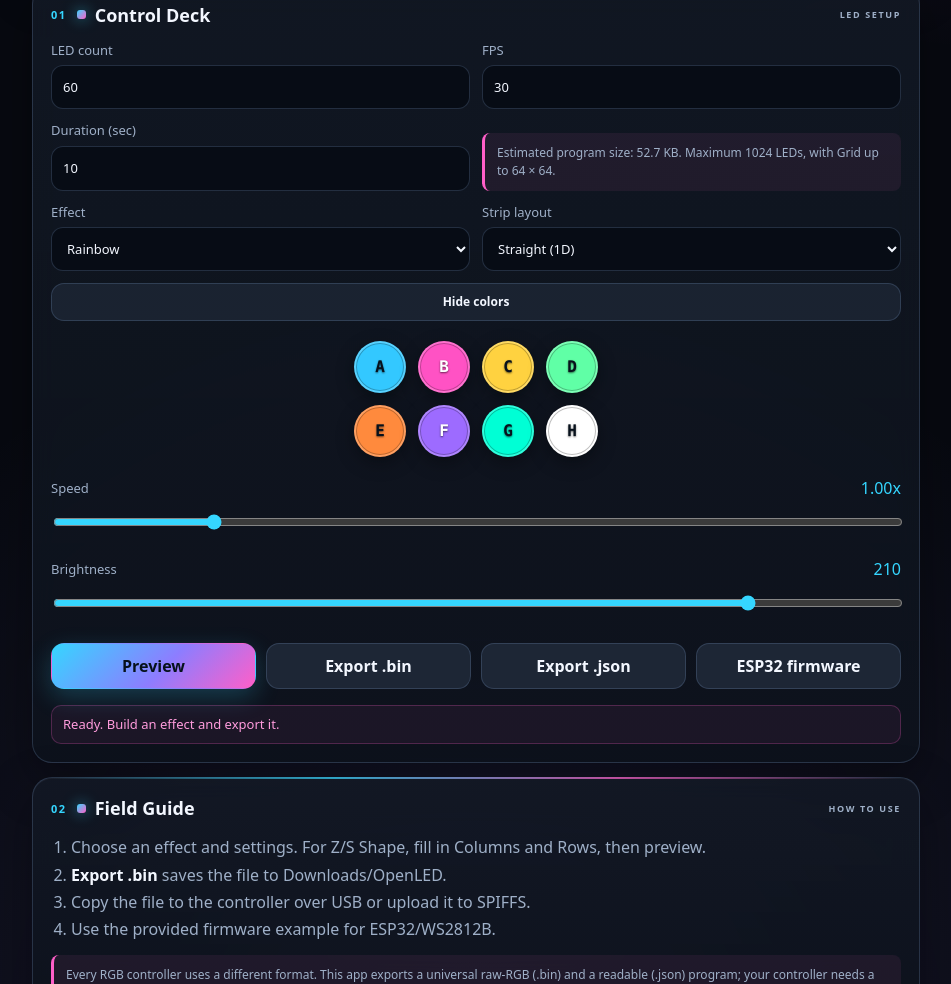
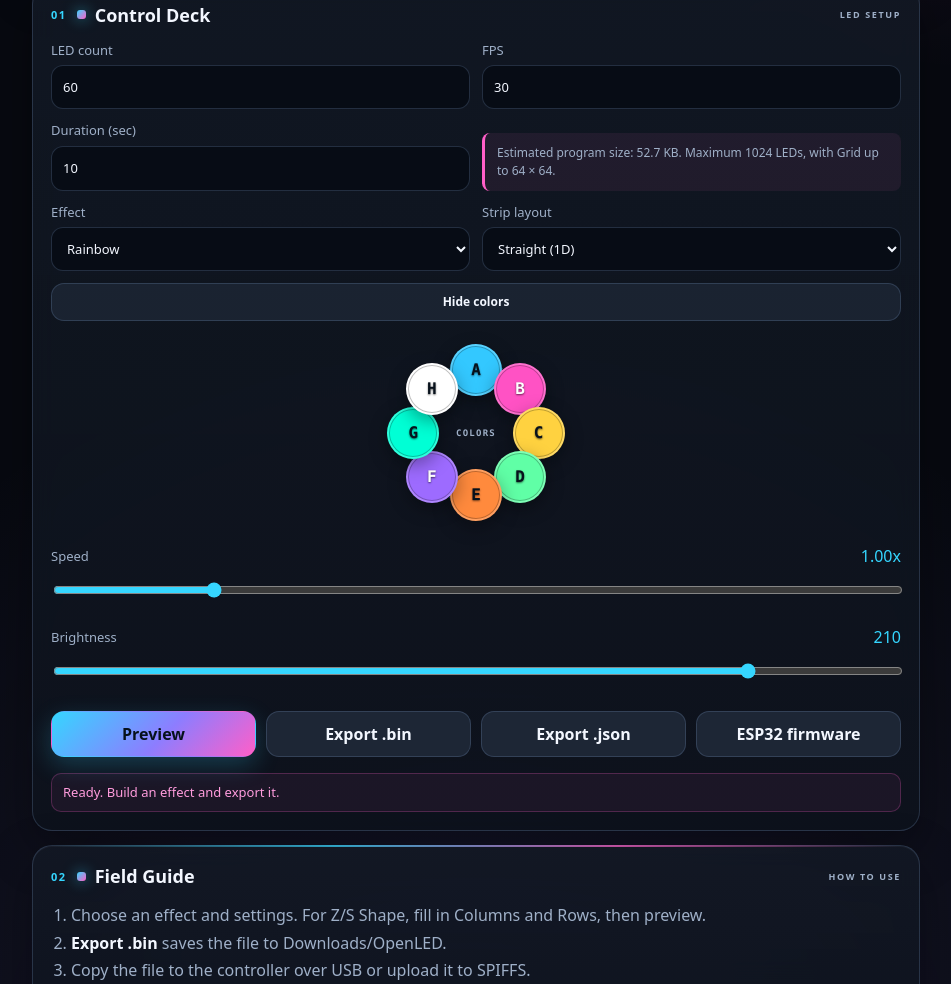
Before and after one commit to rohitprajapati487/openled-studio, a plain HTML site: page index.html in a window 1280 px wide. Shown: the part 703-1687 px from the top of the page, without its empty margins (164-1115 px from the left). Drawn offline with Linux system fonts and the light colour scheme.

Commit message:
Arrange color swatches in a circle

```diff
--- a/index.html
+++ b/index.html
@@ -60,7 +60,7 @@
             <h1>OpenLED <em>Studio</em></h1>
           </div>
         </div>
-        <span class="badge"><i class="live-dot"></i> OJLED v1 · WEB v1.24</span>
+        <span class="badge"><i class="live-dot"></i> OJLED v1 · WEB v1.25</span>
       </div>
       <p class="tagline">Build a program on your phone and send it to the controller over USB.</p>
       <div class="chips" aria-label="App features">
--- a/styles.css
+++ b/styles.css
@@ -531,28 +531,60 @@ textarea:focus {
 }
 
 .color-grid {
+  position: relative;
+  display: block;
   grid-column: 1 / -1;
-  grid-template-columns: repeat(4, 52px);
-  justify-content: center;
-  gap: 12px;
-  padding: 8px 0 4px;
+  width: 184px;
+  height: 184px;
+  margin: 8px auto 4px;
+}
+
+.color-grid::before {
+  content: "";
+  position: absolute;
+  inset: 22px;
+  border: 1px dashed rgba(53, 214, 255, 0.35);
+  border-radius: 50%;
+  pointer-events: none;
+}
+
+.color-grid::after {
+  content: "COLORS";
+  position: absolute;
+  left: 50%;
+  top: 50%;
+  transform: translate(-50%, -50%);
+  color: var(--muted);
+  font: 700 9px/1 ui-monospace, SFMono-Regular, Menlo, Consolas, monospace;
+  letter-spacing: 0.14em;
+  pointer-events: none;
 }
 
 .color-chip {
-  position: relative;
+  position: absolute;
   display: grid;
   place-items: center;
   width: 52px;
   height: 52px;
   min-height: 0;
+  transform: translate(-50%, -50%);
   border: 2px solid rgba(255, 255, 255, 0.18);
   border-radius: 50%;
   background: var(--swatch, #222);
   box-shadow: 0 6px 18px rgba(0, 0, 0, 0.35), inset 0 0 0 1px rgba(0, 0, 0, 0.25);
   overflow: hidden;
   cursor: pointer;
-  transition: transform 0.16s, border-color 0.16s, box-shadow 0.16s;
+  transition: scale 0.16s, border-color 0.16s, box-shadow 0.16s;
 }
+
+.color-chip:nth-child(1) { left: 50%; top: 16%; }
+.color-chip:nth-child(2) { left: 74%; top: 26%; }
+.color-chip:nth-child(3) { left: 84%; top: 50%; }
+.color-chip:nth-child(4) { left: 74%; top: 74%; }
+.color-chip:nth-child(5) { left: 50%; top: 84%; }
+.color-chip:nth-child(6) { left: 26%; top: 74%; }
+.color-chip:nth-child(7) { left: 16%; top: 50%; }
+.color-chip:nth-child(8) { left: 26%; top: 26%; }
 
 .color-chip::after {
   content: attr(data-letter);
@@ -565,7 +597,7 @@ textarea:focus {
 
 .color-chip:hover,
 .color-chip:focus-within {
-  transform: translateY(-2px);
+  scale: 1.06;
   border-color: var(--accent);
   box-shadow: 0 0 0 3px rgba(53, 214, 255, 0.16), 0 8px 22px rgba(0, 0, 0, 0.4);
 }
--- a/sw.js
+++ b/sw.js
@@ -1,4 +1,4 @@
-const CACHE = "openled-web-v31";
+const CACHE = "openled-web-v32";
 const ASSETS = [
   "./",
   "./index.html",
```
